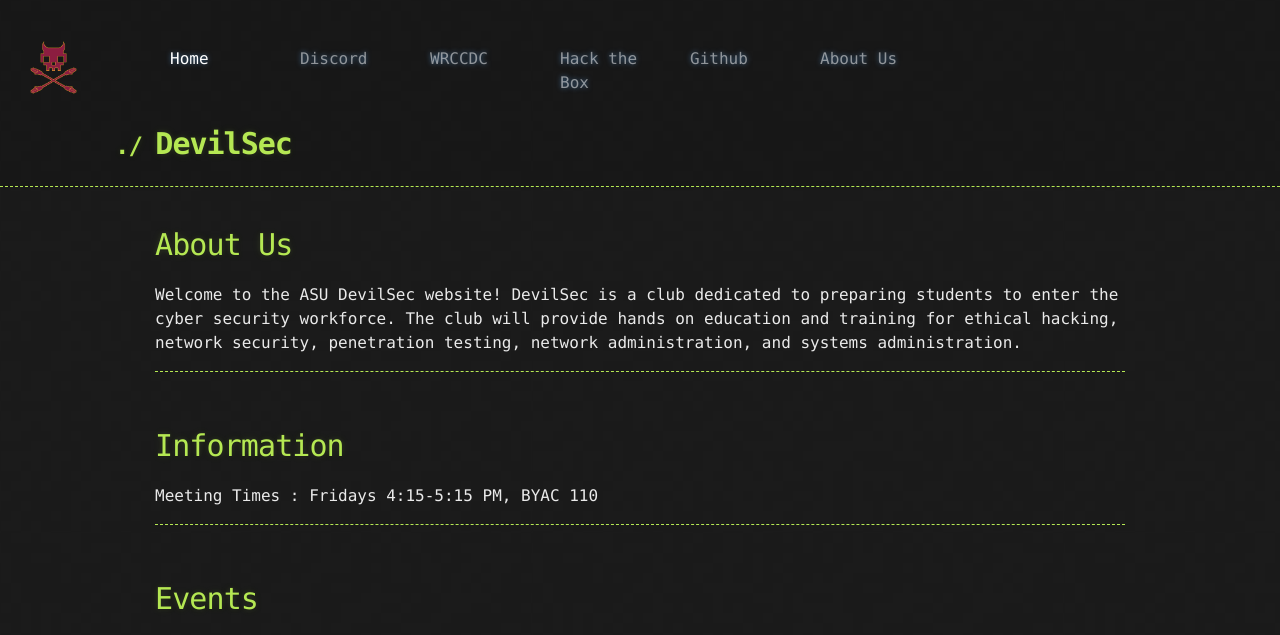
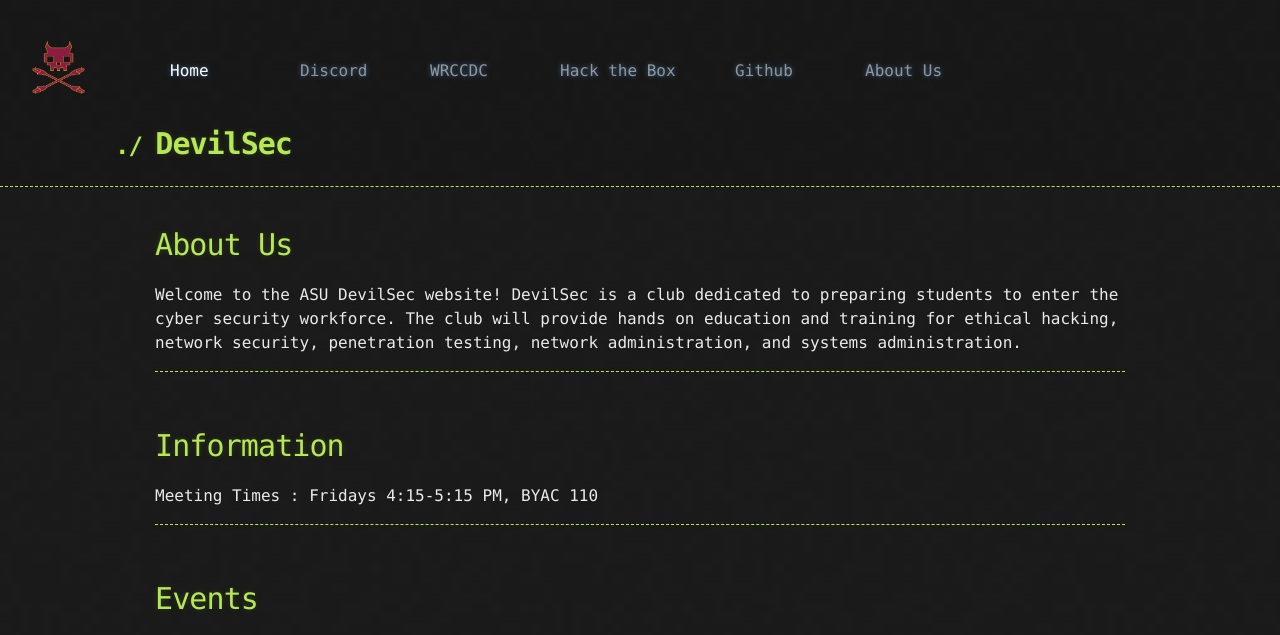
Before and after one commit to devilsec/devilsec.github.io, a Jekyll site: the page built from index.md, in a window 1280 px wide. Shown: the top 635 px of the page. Built offline with Jekyll 4.4.1, drawn with Linux system fonts in a browser that asks for light colours; our own code applies the rules of GitHub Pages for plain Markdown files; grey boxes are pictures that could not be loaded.

Commit message:
fixed width hack the box link in nav bar

```diff
--- a/_layouts/default.html
+++ b/_layouts/default.html
@@ -18,7 +18,7 @@
     <header>
         <nav class="navbar navbar-expand-lg navbar-dark">
           <a class="navbar-brand" href="#">
-              <img src="/images/devilsec_nobg.png" width="75" height="75" alt="">
+              <img src="/images/devilsec_nobg.png" width="85" height="75" alt="">
           </a>
           <button class="navbar-toggler" type="button" data-toggle="collapse" data-target="#navbarNavAltMarkup" aria-controls="navbarNavAltMarkup" aria-expanded="false" aria-label="Toggle navigation">
             <span class="navbar-toggler-icon"></span>
@@ -28,7 +28,7 @@
               <a class="nav-item nav-link active" href="{{ site.devilsec.url }}">Home <span class="sr-only"></span></a>
               <a class="nav-item nav-link" href="{{ site.discord.url }}">Discord</a>
               <a class="nav-item nav-link" href="{{ site.wrccdc.url }}">WRCCDC</a>
-              <a class="nav-item nav-link" href="{{ site.htb.url }}">Hack the Box</a>
+              <a class="nav-item nav-link" href="{{ site.htb.url }}" style="width: 175px">Hack the Box</a>
               <a class="nav-item nav-link" href="{{ site.github.url }}">Github</a>
               <a class="nav-item nav-link" href="{{ site.team.url }}">About Us</a>
 
```
Also changed, not shown: 6 other files.
